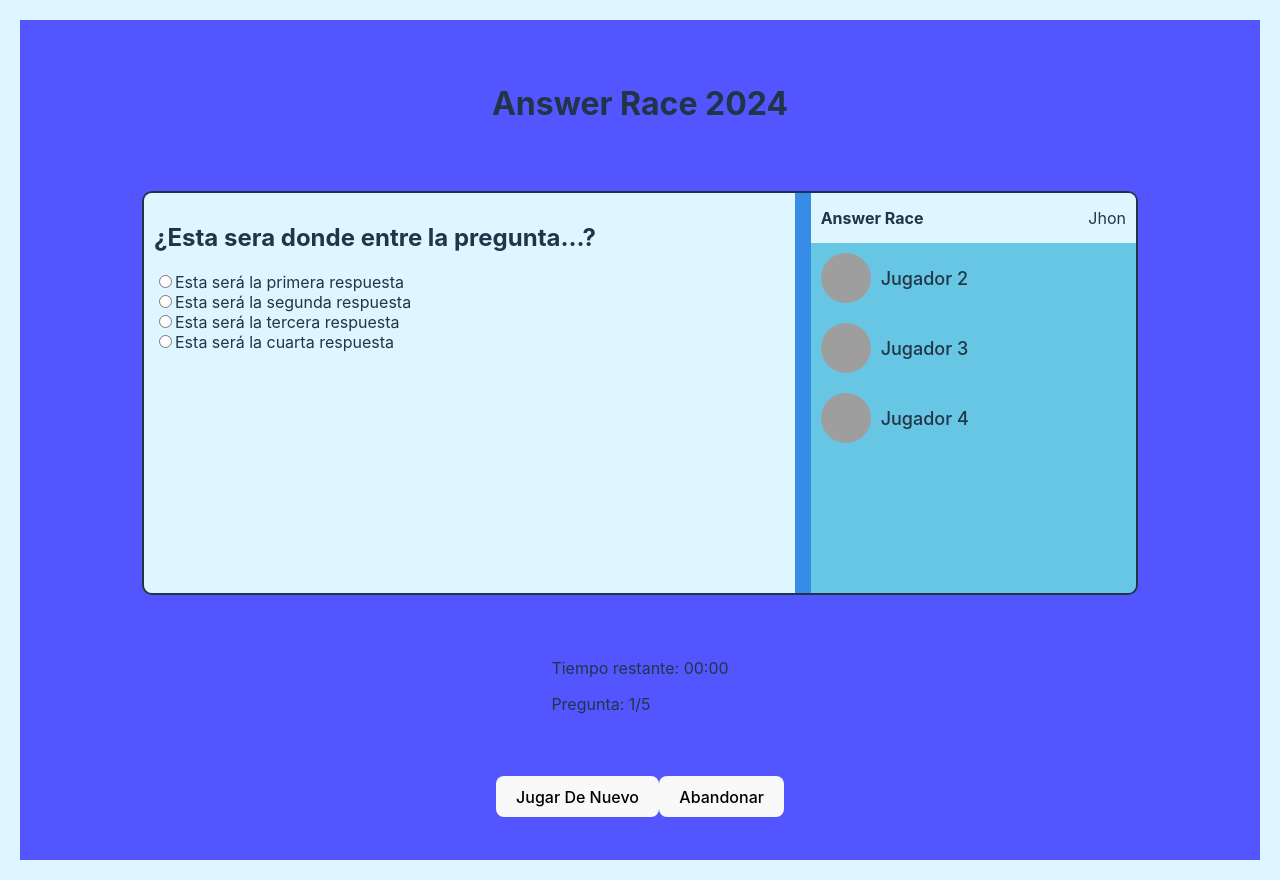
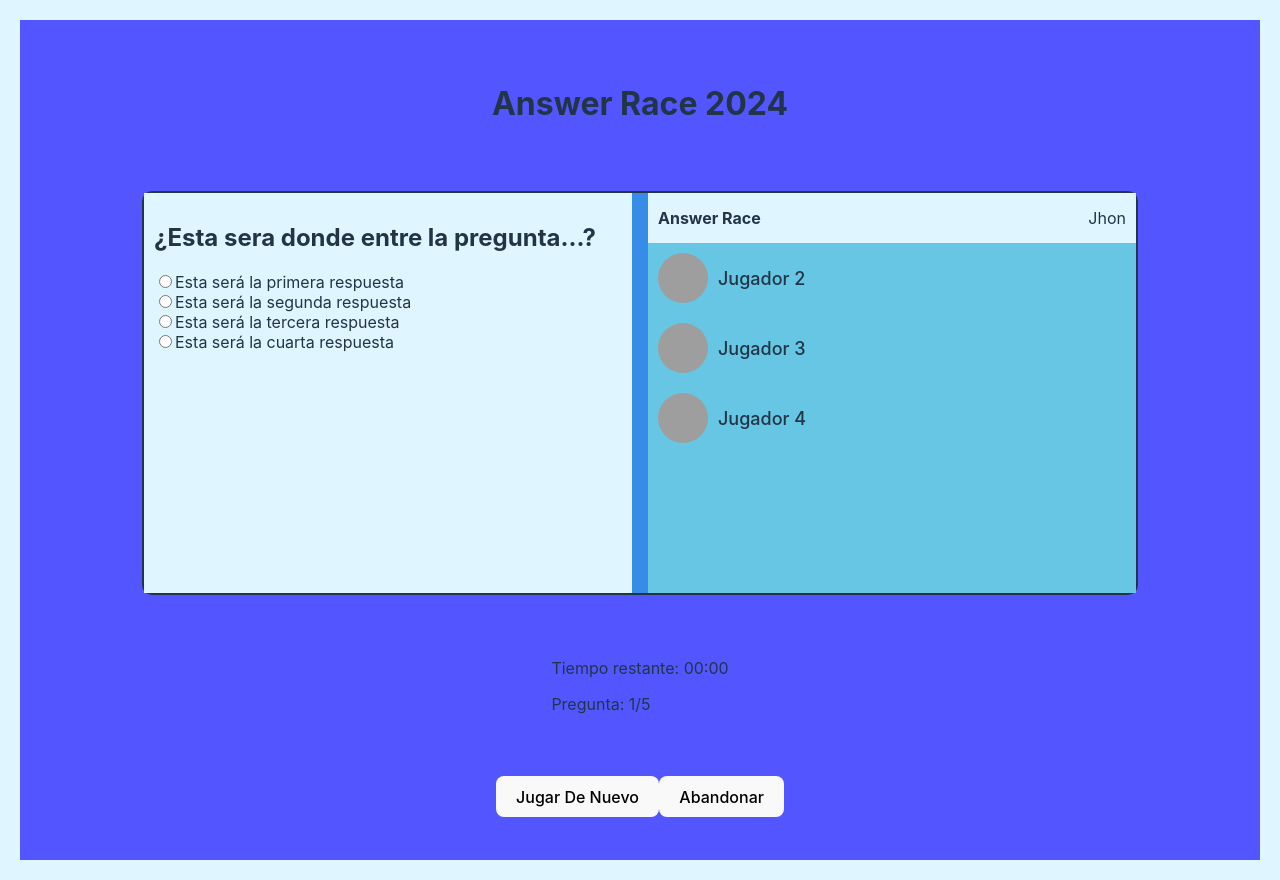
Before and after one commit to DevPioneers2024/DevQuiz-Front, a React (Vite) app: page /Gameroom in a window 1280 px wide. Built offline with nearby package versions, Linux system fonts and the light colour scheme; grey boxes are pictures that could not be loaded.

Commit message:
modifiacando de flex a grid

```diff
--- a/src/sass/Gameroom.module.sass
+++ b/src/sass/Gameroom.module.sass
@@ -34,10 +34,15 @@
   width: 80%
   height: 50%
   //padding: 10px 20px
-  display: flex
+  display: grid
+  grid-template-columns: repeat(2, 1fr)
   gap: 1em
-  justify-content: space-evenly
-  overflow: hidden
+  //justify-content: space-evenly
+  //overflow: hidden
+
+@media (width >= 320px) and (width <= 768px)
+  .cont_preguntas
+    background-color: yellow
 
 .sidebar
   flex: 1
```
